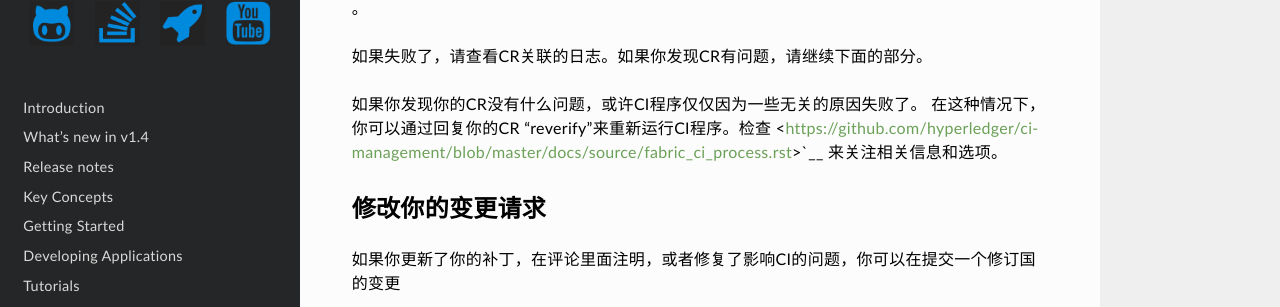
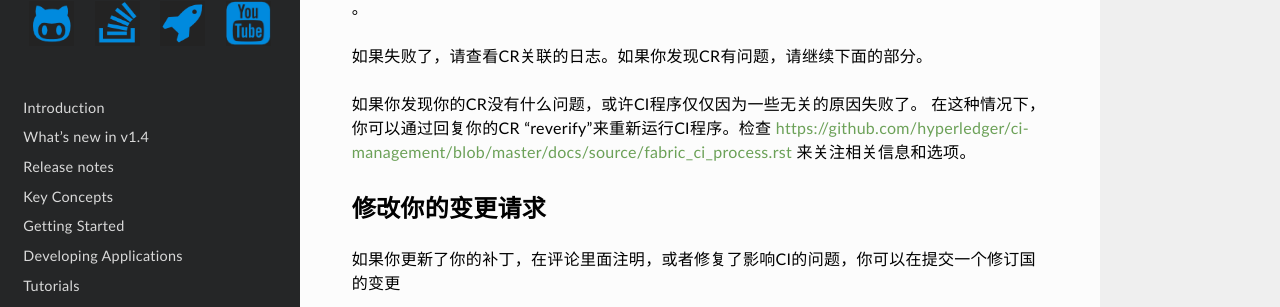
Before and after one commit to TopJohn/fabric-docs-cn, a Sphinx documentation site: the page built from docs/source/submit_cr.rst, in a window 1280 px wide and 900 px high, scrolled down 4883 px. Shown: the part 238-545 px from the top of the window. Built offline with Sphinx 7.4.7 and the Read the Docs theme 2.0.0, drawn with Linux system fonts in a browser that asks for light colours; formulas are drawn with MathJax 3; pages that are not in the unit, such as notebooks, are missing from menus.

Commit message:
submit_cr.rst
Signed-off-by: TopJohn <xzj19922010@gmail.com>

```diff
--- a/docs/source/submit_cr.rst
+++ b/docs/source/submit_cr.rst
@@ -190,7 +190,7 @@ Now, in a terminal window on your laptop, paste and run the command. e.g.
 
 如果你发现你的CR没有什么问题，或许CI程序仅仅因为一些无关的原因失败了。
 在这种情况下，你可以通过回复你的CR "reverify"来重新运行CI程序。检查
-<https://github.com/hyperledger/ci-management/blob/master/docs/source/fabric_ci_process.rst>`__
+`<https://github.com/hyperledger/ci-management/blob/master/docs/source/fabric_ci_process.rst>`__
 来关注相关信息和选项。
 
 修改你的变更请求
```
